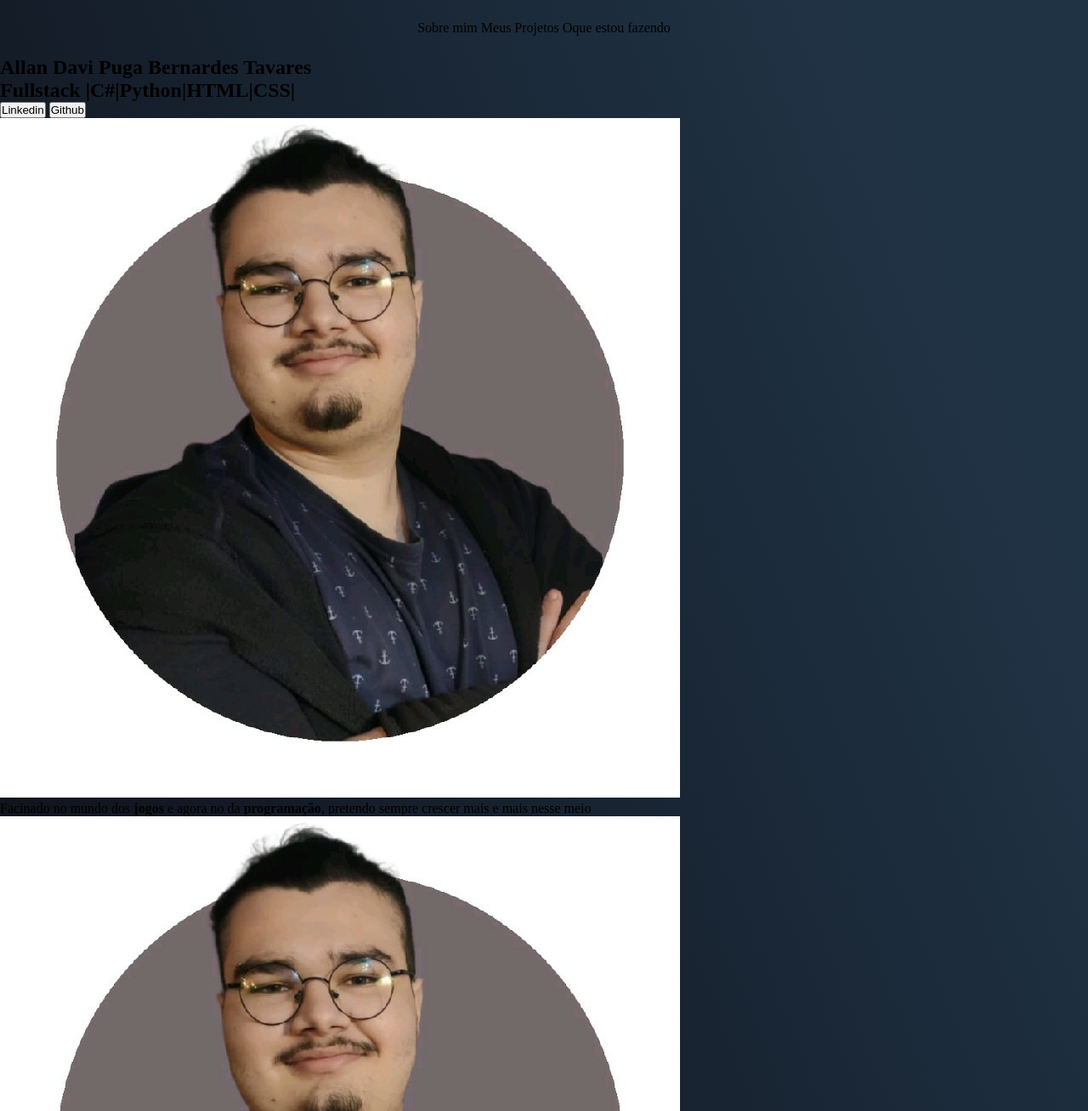
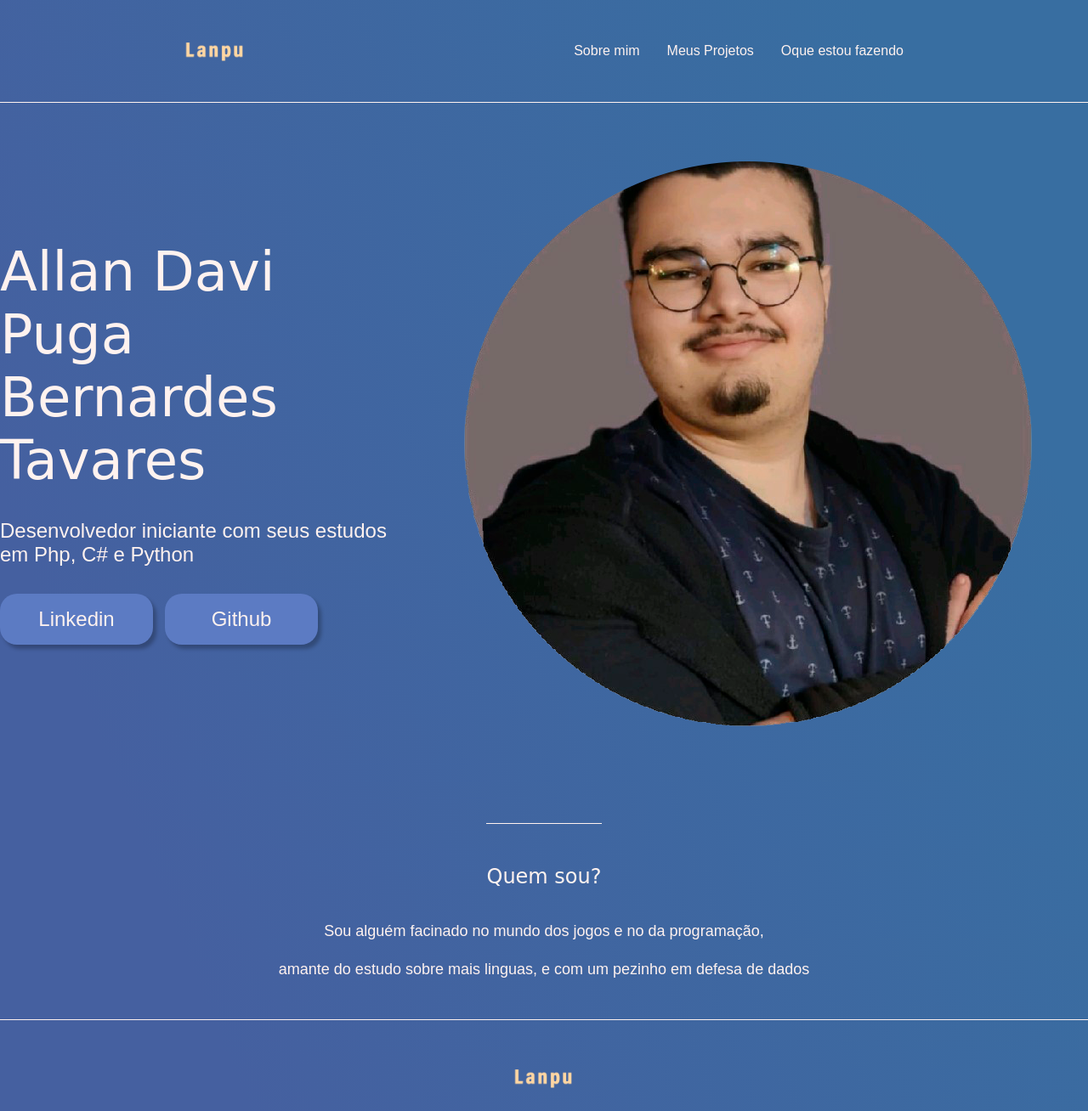
Before and after one commit to 4llanP/Landing-Page, a plain HTML site: page Landing page (HTML CSS)/index.html in a window 1280 px wide. Shown: the top 1308 px of the page at 85% size. Drawn offline with Linux system fonts and the light colour scheme.

Commit message:
Landing page criada

```diff
--- a/Landing page (HTML CSS)/index.html
+++ b/Landing page (HTML CSS)/index.html
@@ -3,38 +3,42 @@
 <head>
     <meta charset="UTF-8">
     <meta name="viewport" content="width=device-width, initial-scale=1.0">
-    <meta name="description" content= "Meu perfil e meu curriculo em um site!">
-    <title>Allan Puga - C# | Python</title>
+    <meta name="description" content= "Meu perfil e meu curriculo em um site! Feito usando HTML e CSS">
+    <title>Allan Puga - C# | Python | Php </title>
     <link rel="stylesheet" type="text/css" href="style.css">
 </head>
 
 <body>
     <header class="cabecalho">
+        <img class="cabecalho-img" src="logo.png">
         <nav class="cabecalho-menu">
-            <a class="cabecalho-item">Sobre mim</a>
-            <a class="cabecalho-item">Meus Projetos</a>
-            <a class="cabecalho-item">Oque estou fazendo</a>
+            <a class="cabecalho-item" href="">Sobre mim</a>
+            <a class="cabecalho-item" href="">Meus Projetos</a>
+            <a class="cabecalho-item" href="">Oque estou fazendo</a>
     </header>
 
     <main class ="conteudo">
         <section class="conteudo-principal">
             <div class="conteudo-texto">
-                <h1 class="conteudo-texto-nome">Allan Davi Puga Bernardes Tavares</h1>
-                <h2 class="conteudo-texto-titulo">Fullstack |C#|Python|HTML|CSS|</h2>
-                <button class="conteudo-texto-linkedin">Linkedin</button>
-                <button class="conteudo-texto-github">Github</button>
+                <h1 class="conteudo-texto-titulo">Allan Davi Puga Bernardes Tavares</h1>
+                <h2 class="conteudo-texto-subtitulo">Desenvolvedor iniciante com seus estudos em Php, C# e Python</h2>
+                <div class="conteudo-botoes">
+                    <a href="https://www.linkedin.com/in/allanpuga/"><button class="conteudo-texto-botao">Linkedin</button></a>
+                    <a href="https://github.com/4llanP"><button class="conteudo-texto-botao" >Github</button></a>
+                </div>
             </div>
-            <img class="conteudo-principal-imagem" src="Eu.jpg" alt="(Foto minha)">
-
+            <img class="conteudo-principal-imagem" src="Eu.png">
         </section>
 
         <section class="conteudo-principal-escrito">
-            <p class="conteudo-principal-escrito-texto">Facinado no mundo dos <strong>jogos</strong> e agora no da <strong>programação</strong>, pretendo sempre crescer mais e mais nesse meio</p>
+            <h3 class="conteudo-principal-escrito-titulo">Quem sou?</h3>
+            <p class="conteudo-principal-escrito-texto">Sou alguém facinado no mundo dos jogos e  no da programação,</p>
+            <p class="conteudo-principal-escrito-texto">amante do estudo sobre mais linguas, e com um pezinho em defesa de dados</p>
         </section>
     </main>
 
     <footer class="rodape">
-        <img class="rodape-imagem" src="Eu.jpg" alt="Allan puga">
+        <img class="rodape-img" src="logo.png">
 
     </footer>
 </body>
--- a/Landing page (HTML CSS)/style.css
+++ b/Landing page (HTML CSS)/style.css
@@ -9,7 +9,7 @@
 
 body {
   font-size: 100%;
-  background: linear-gradient(68.15deg, #10141d 16.62%, #203345 85.61%);
+  background: linear-gradient(68.15deg, #4560a0 16.62%, #386ea1 85.61%);
 }
 
 .cabecalho {
@@ -19,3 +19,106 @@ body {
   justify-content: space-around;
   padding: 24px;
 }
+
+.cabecalho-img{
+  height: 72px;
+}
+
+.cabecalho-menu{
+  display: flex;
+  gap: 32px;
+}
+
+.cabecalho-item{
+  font-family: 'sarala',sans-serif;
+  color: #fff2ef
+}
+
+.conteudo{
+  margin-bottom: 48px;
+  border-top: 0.4px solid #fff2ef;
+}
+
+.conteudo-principal{
+  display: flex;
+  flex-direction: row;
+  align-items: center;
+  justify-content: space-around;
+}
+
+.conteudo-texto{
+  display: flex;
+  flex-direction: column;
+  gap: 32px;
+}
+
+.conteudo-texto-titulo{
+  font-family: 'righteous', cursive;
+  font-weight: 400;
+  font-size: 64px;
+  color:#fff2ef ;
+}
+.conteudo-texto-subtitulo{
+  font-family: 'sarala', sans-serif;
+  font-weight: 400;
+  font-size: 24px;
+  color:#fff2ef ;
+}
+
+.conteudo-texto-botao{
+  background-color:#5c7bc3;
+  width: 180px;
+  height: 60px;
+  border: none;
+  box-shadow: 4px 5px 4px rgba(0,0,0,0.25);
+  border-radius: 20px;
+  font-family: 'sarala', sans-serif;
+  font-weight: 400;
+  font-size: 24px;
+  color: #fff2ef;
+}
+
+.conteudo-botoes{
+  display: flex;
+  gap: 14px;
+}
+
+.conteudo-texto-botao:hover{
+  background-color: rgba( 100, 150, 250, 0.70);
+}
+
+.conteudo-principal-escrito{
+  display: flex;
+  flex-direction: column;
+  align-items: center;
+  gap: 24px;
+  margin-top: 48px;
+}
+
+.conteudo-principal-escrito-titulo{
+  border-top: 00.4px solid #fff2ef;
+  padding-top: 48px;
+  font-family: 'righteous', cursive;
+  font-weight: 400;
+  font-size: 24px;
+  color: #fff2ef;
+  margin-bottom: 16px;
+}
+
+.conteudo-principal-escrito-texto{
+  font-family: 'sarala', sans-serif;
+  font-weight: 300;
+  font-size: 18px;
+  color: #fff2ef;
+}
+
+.rodape{
+  padding: 32px;
+  border-top: 00.4px solid #fff2ef;
+}
+
+.rodape-img{
+  height: 72px;
+  display: block;
+  margin: 0 auto;
+}
```
Also changed, not shown: Landing page (HTML CSS)/Eu.jpg (deleted), Landing page (HTML CSS)/Eu.png (added), Landing page (HTML CSS)/logo.png (added).
